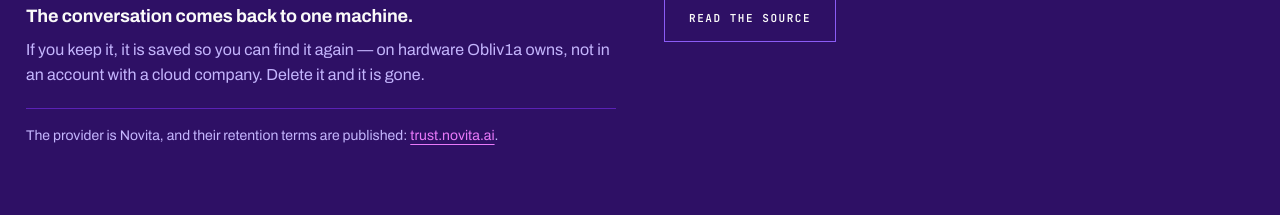
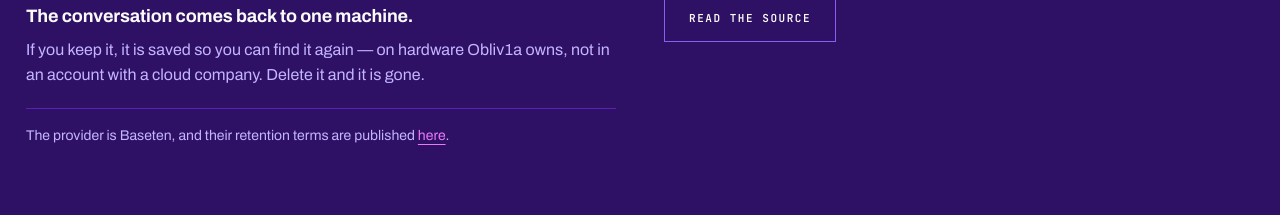
Before and after one commit to vnixxa31/obliv1a-chat, an Astro site: page / in a window 1280 px wide. Shown: the part 2693-2908 px from the top of the page. Built offline with nearby package versions, Linux system fonts and the light colour scheme; Astro itself is replaced by a stand-in of ours.

Commit message:
switch to Baseten

```diff
--- a/src/components/sections/Path.astro
+++ b/src/components/sections/Path.astro
@@ -88,11 +88,11 @@
 
       <p class="t-small mute">
         The provider is {PROVIDER_NAME}, and their retention terms are
-        published:{" "}
+        published{" "}
         <a
           class="text-(--signal-here) underline decoration-1 underline-offset-4"
           href={PROVIDER_TRUST_URL}
-          rel="noreferrer">trust.novita.ai</a
+          rel="noreferrer">here</a
         >.
       </p>
     </div>
--- a/src/lib/links.ts
+++ b/src/lib/links.ts
@@ -9,10 +9,10 @@
  */
 
 /** Real. The model provider's own retention terms, cited on the page. */
-export const PROVIDER_TRUST_URL = "https://trust.novita.ai"
+export const PROVIDER_TRUST_URL = "https://docs.baseten.co/observability/security"
 
 /** Real. The provider named in the copy, so the citation is checkable. */
-export const PROVIDER_NAME = "Novita"
+export const PROVIDER_NAME = "Baseten"
 
 /** PLACEHOLDER — the repository is not published under a URL yet. */
 export const SOURCE_URL = "#"
```
